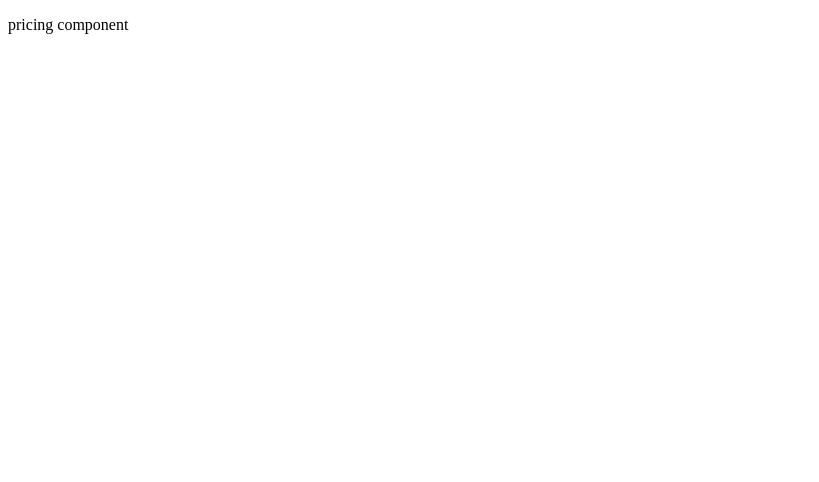
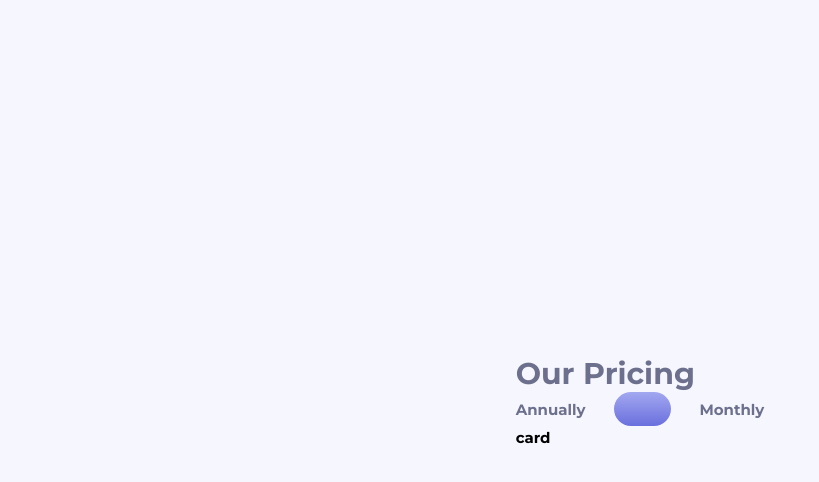
Before and after one commit to FelipeFama/pricing-component-with-toggle, a React (Vite) app: page / in a window 1280 px wide. Shown: the top 482 px of the page, without its empty margins (0-819 px from the left). Built offline with nearby package versions, Linux system fonts and the light colour scheme.

Commit message:
feat: add styles in project

```diff
--- a/index.html
+++ b/index.html
@@ -4,6 +4,12 @@
     <meta charset="UTF-8" />
     <link rel="icon" type="image/svg+xml" href="/public/favicon-32x32.png" />
     <meta name="viewport" content="width=device-width, initial-scale=1.0" />
+    <link rel="preconnect" href="https://fonts.googleapis.com" />
+    <link rel="preconnect" href="https://fonts.gstatic.com" crossorigin />
+    <link
+      href="https://fonts.googleapis.com/css2?family=Montserrat:wght@700&display=swap"
+      rel="stylesheet"
+    />
     <title>Frontend Mentor | Pricing component with toggle</title>
   </head>
   <body>
--- a/package.json
+++ b/package.json
@@ -9,6 +9,7 @@
     "preview": "vite preview"
   },
   "dependencies": {
+    "@types/styled-components": "^5.1.26",
     "react": "^18.2.0",
     "react-dom": "^18.2.0",
     "styled-components": "^5.3.6"
--- a/src/App.tsx
+++ b/src/App.tsx
@@ -1,7 +1,15 @@
+import { Toggle } from "./components/Toggle";
+import { Card } from "./components/Card";
+import { GlobalStyle } from "./styles/globalStyles";
+
 export function App() {
   return (
-    <div>
-      <p>pricing component</p>
-    </div>
+    <>
+      <GlobalStyle />
+      <main>
+        <Toggle />
+        <Card />
+      </main>
+    </>
   );
 }
--- /dev/null
+++ b/src/components/Card/styles.ts
@@ -0,0 +1 @@
+import styled from "styled-components";
--- /dev/null
+++ b/src/components/Toggle/index.tsx
@@ -0,0 +1,16 @@
+import { Header, Navbar, ToggleArea } from "./styles";
+
+export function Toggle() {
+  return (
+    <Header>
+      <h1>Our Pricing</h1>
+      <Navbar>
+        <p>Annually</p>
+        <ToggleArea>
+          <div></div>
+        </ToggleArea>
+        <p>Monthly</p>
+      </Navbar>
+    </Header>
+  );
+}
--- /dev/null
+++ b/src/components/Toggle/styles.ts
@@ -0,0 +1,28 @@
+import styled from "styled-components";
+
+export const Header = styled.header`
+  display: flex;
+  flex-direction: column;
+  justify-content: center;
+  width: 100%;
+  height: 5rem;
+  color: var(--grayish-blue);
+`;
+
+export const Navbar = styled.nav`
+ display: inline-flex;
+ flex-direction: row;
+ gap: 1.9rem;
+ align-items: center;
+`
+export const ToggleArea = styled.button`
+ border: none;
+ position: relative;
+ display: inline-flex;
+ align-items: center;
+ cursor: pointer;
+ width: 3.8rem;
+ height: 2.3rem;
+ border-radius: 25px;
+ background: linear-gradient(var(--gradient))
+`
--- a/src/styles/globalStyles.ts
+++ b/src/styles/globalStyles.ts
@@ -0,0 +1,31 @@
+import { createGlobalStyle } from "styled-components";
+
+export const GlobalStyle = createGlobalStyle`
+ :root {
+   --gradient: hsl(236, 72%, 79%), hsl(237, 63%, 64%);
+   --very-light-grayish-blue: hsl(240, 78%, 98%);
+   --light-grayish-blue: hsl(234, 14%, 74%);
+   --grayish-blue: hsl(233, 13%, 49%);
+   --dark-grayish-blue: hsl(232, 13%, 33%);
+   --font-family:'Montserrat', sans-serif;
+ }
+
+ * {
+   margin: 0;
+   padding: 0;
+   box-sizing: border-box;
+ }
+
+ html {
+   font-size: 15px;
+ }
+
+ body {
+   background-color: var(--very-light-grayish-blue);
+   font-family: var(--font-family);
+   display: flex;
+   align-items: center;
+   justify-content: center;
+   height: 100vh;
+ }
+`;
```
Also changed, not shown: src/components/Toggle.tsx (deleted, +0 -7 lines), src/components/Card/index.tsx (renamed from src/components/Card.tsx), 1 other file (tests, documents, lock files or other folders).
